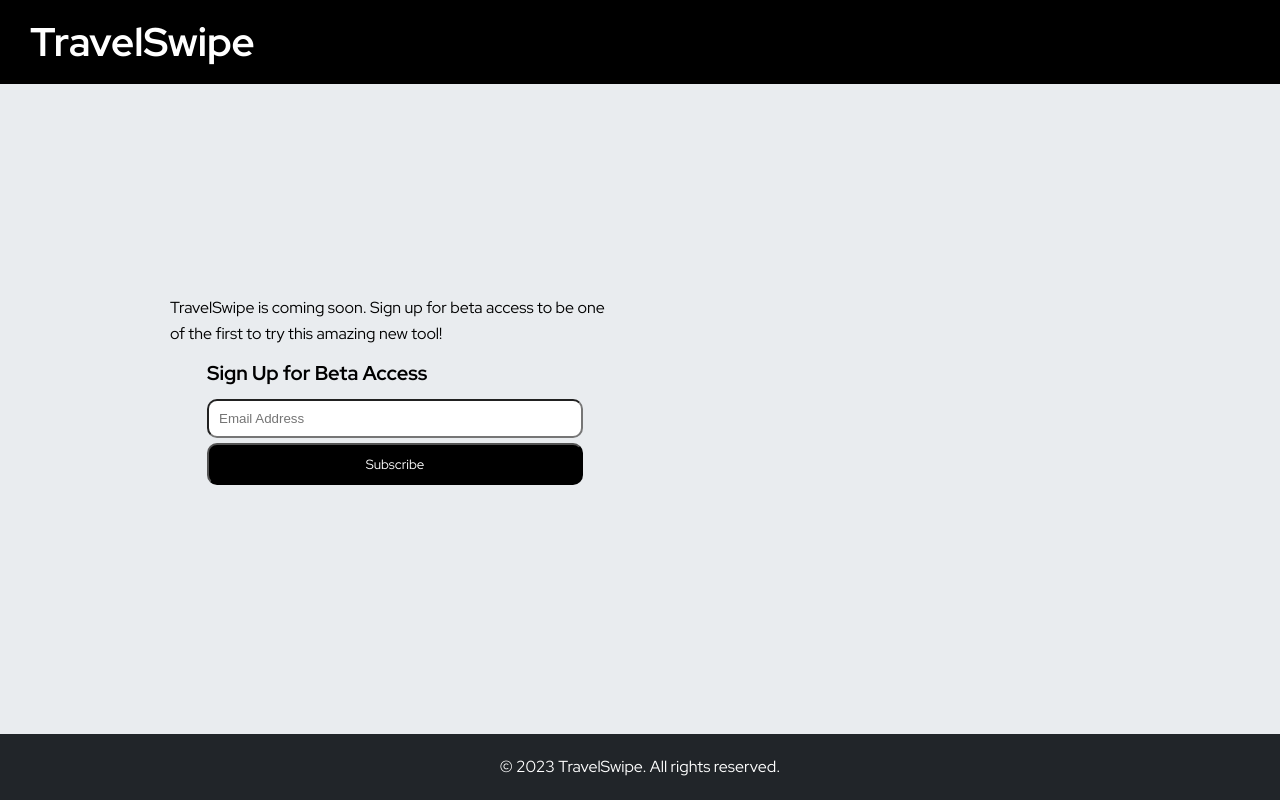
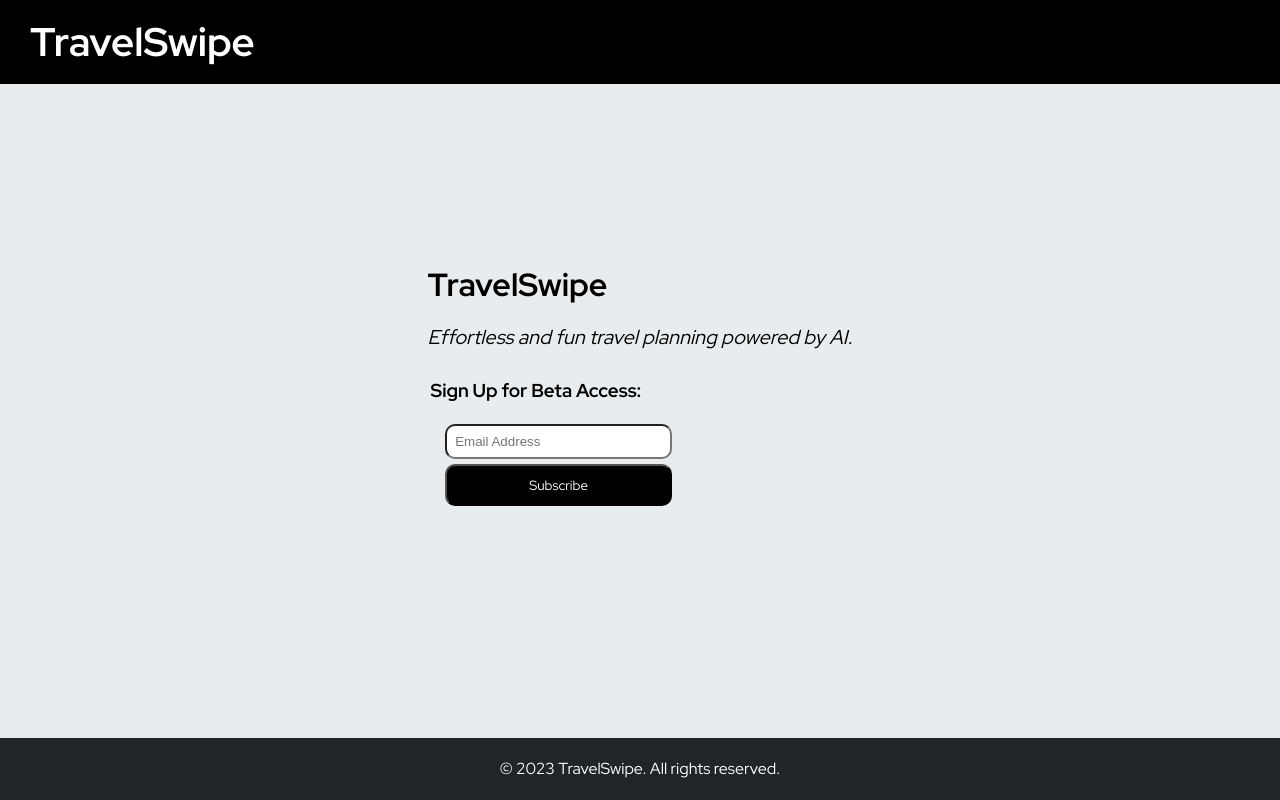
Before and after one commit to TravelSwipe/comingsoon, a plain HTML site: page index.html in a window 1280 px wide. Drawn offline with Linux system fonts and the light colour scheme; a script that the page names is missing.

Commit message:
fixed styling

```diff
--- a/index.html
+++ b/index.html
@@ -16,74 +16,30 @@
     <main>
         <section  id="beta_form">
           <div id="mc_embed_shell">
+            <h1 id="title">TravelSwipe</h1>
+            <p id="mission">Effortless and fun travel planning powered by AI.</p>
             <div id="mc_embed_signup">
-            <form
-              action="https://travelswipe.us9.list-manage.com/subscribe/post?u=da6450261e445548b4b5d4cdc&amp;id=3470bfe13d&amp;f_id=00690de1f0"
-              method="post"
-              id="mc-embedded-subscribe-form"
-              name="mc-embedded-subscribe-form"
-              class="validate"
-              target="_blank"
-            >
-              <div id="mc_embed_signup_scroll">
-                <p>TravelSwipe is coming soon. Sign up for beta access to be one of the first to try this amazing new tool!</p>
-                <h2 id="signup">Sign Up for Beta Access</h2>
-                <div class="mc-field-group">
-                  <input
-                    type="email"
-                    name="EMAIL"
-                    class="required email"
-                    placeholder="Email Address"
-                    id="mce-EMAIL"
-                    required=""
-                    value=""
-                  />
+                <form action="https://travelswipe.us9.list-manage.com/subscribe/post?u=da6450261e445548b4b5d4cdc&amp;id=3470bfe13d&amp;f_id=00690de1f0" method="post" id="mc-embedded-subscribe-form" name="mc-embedded-subscribe-form" class="validate" target="_self" novalidate="">
+                    <div id="mc_embed_signup_scroll"><h3>Sign Up for Beta Access:</h3>
+                        <div class="mc-field-group"><input type="email" name="EMAIL" class="required email" id="mce-EMAIL" required="" value="" placeholder="Email Address"></div>
+                    <div id="mce-responses" class="clear foot">
+                        <div class="response" id="mce-error-response" style="display: none;"></div>
+                        <div class="response" id="mce-success-response" style="display: none;"></div>
                     </div>
-                <div id="mce-responses" class="clear foot">
-                  <div
-                    class="response"
-                    id="mce-error-response"
-                  ></div>
-                  <div
-                    class="response"
-                    id="mce-success-response"
-                  ></div>
-                </div>
-                <div
-                  aria-hidden="true"
-                  style="position: absolute; left: -5000px"
-                >
-                  /* real people should not fill this in and expect good things
-                  - do not remove this or risk form bot signups */
-                  <input
-                    type="text"
-                    name="b_da6450261e445548b4b5d4cdc_3470bfe13d"
-                    tabindex="-1"
-                    value=""
-                  />
+                <div aria-hidden="true" style="position: absolute; left: -5000px;">
+                    /* real people should not fill this in and expect good things - do not remove this or risk form bot signups */
+                    <input type="text" name="b_da6450261e445548b4b5d4cdc_3470bfe13d" tabindex="-1" value="">
                 </div>
                     <div class="optionalParent">
                         <div class="clear foot">
-                    <input
-                      type="submit"
-                      name="subscribe"
-                      id="mc-embedded-subscribe"
-                      class="button"
-                      value="Subscribe"
-                    />
+                            <input type="submit" name="subscribe" id="mc-embedded-subscribe" class="button" value="Subscribe">
                         </div>
                     </div>
                 </div>
             </form>
             </div>
-          <script
-            type="text/javascript"
-            src="//s3.amazonaws.com/downloads.mailchimp.com/js/mc-validate.js"
-          ></script>
-          <script type="text/javascript">
-            (function($) {window.fnames = new Array(); window.ftypes = new Array();fnames[0]=EMAIL;ftypes[0]=merge;,fnames[1]=FNAME;ftypes[1]=merge;,fnames[2]=LNAME;ftypes[2]=merge;,fnames[3]=ADDRESS;ftypes[3]=merge;,fnames[4]=PHONE;ftypes[4]=merge;,fnames[5]=BIRTHDAY;ftypes[5]=merge;false}(jQuery));var $mcj = jQuery.noConflict(true);
-          </script>
             </div>
+
         </section>
     </main>
     <footer>
--- a/styles.css
+++ b/styles.css
@@ -40,18 +40,16 @@ nav a {
 }
 
 main {
+  display: flex;
   max-width: 1000px;
-  margin: 15px auto;
+  margin: auto;
   padding: 20px;
-  display: grid;
-  grid-template-columns: 1fr 1fr;
-  gap: 20px;
   align-items: center;
 }
 
 #title{
-  font-size: 40px;
-  padding: 10px;
+  font-size: 32px;
+  padding: 5px;
 }
 
 #mission{
@@ -61,7 +59,7 @@ main {
 }
 
 p{
-  padding: 10px;
+  padding: 8px;
 }
 
 section {
@@ -87,7 +85,6 @@ footer {
   background-color: #212529;
   color: white;
   text-align: center;
-  grid-column: span 2;
   position: fixed;
   left: 0;
   bottom: 0;
@@ -96,8 +93,6 @@ footer {
 }
 
 #mc_embed_shell {
-    display: flex;
-    flex-direction: column;
     align-items: center;
 }
 
@@ -110,12 +105,11 @@ footer {
   align-items: center;
   margin-top: 10px;
 }
-
 #mce-EMAIL {
   flex: 1;
-  padding: 10px;
+  padding: 8px;
   border-radius: 10px;
-  width: 80%;
+  width: 100%;
   margin-left:10%;
 }
 
@@ -126,7 +120,7 @@ footer {
   border-radius: 10px;
   padding: 10px;
   margin-top: 5px;
-  width: 80%;
+  width: 100%;
   margin-left:10%;
   align-items: center;
 }
```
Lines whose indentation alone changed are shown as unchanged.
